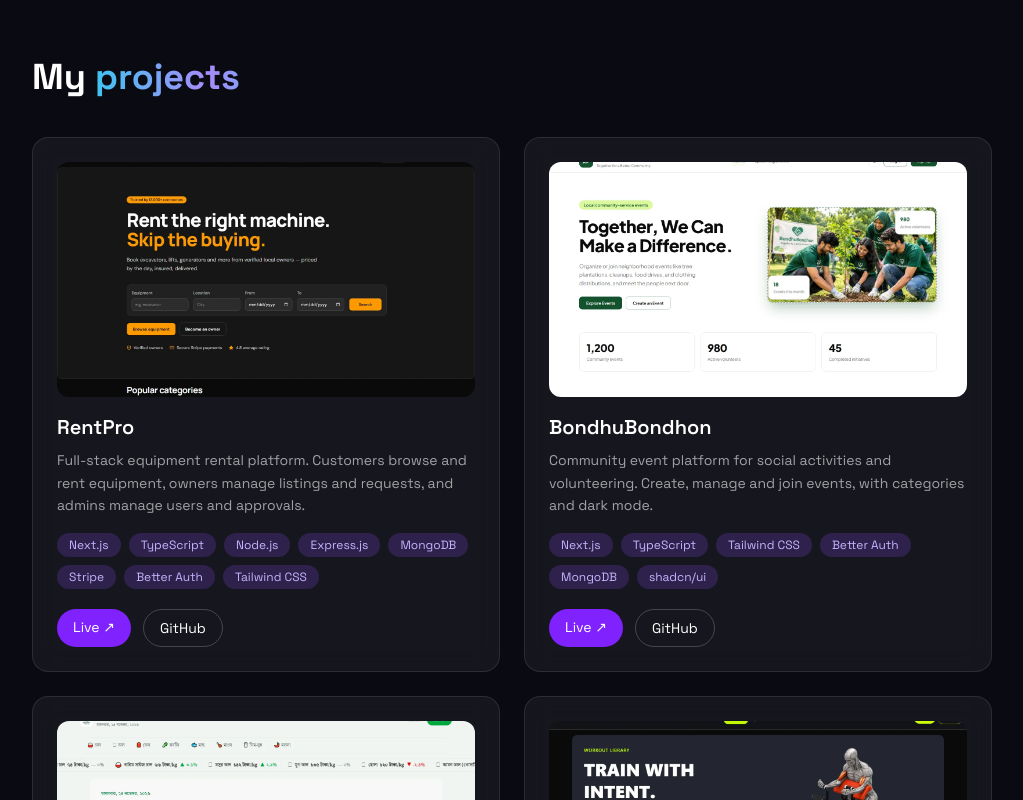
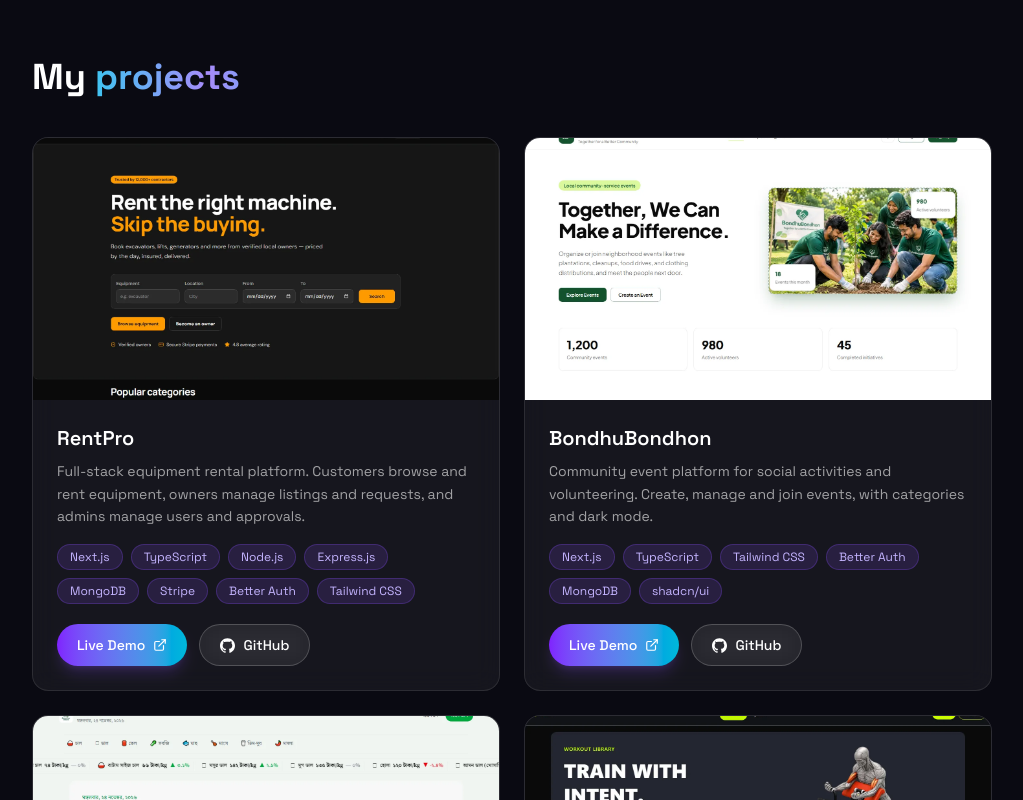
Before and after one commit to Tonoy-Mazumder/portfolio, a Next.js app: page / in a window 1280 px wide. Shown: the part 1720-2520 px from the top of the page, without its empty margins (128-1151 px from the left). Built offline with nearby package versions, Linux system fonts and the light colour scheme.

Commit message:
improve projects section design

```diff
--- a/app/components/Sections.tsx
+++ b/app/components/Sections.tsx
@@ -1,8 +1,8 @@
 "use client";
 import Image from "next/image";
 import { motion } from "framer-motion";
-import { FiMonitor, FiServer, FiLayers, FiLayout, FiPackage, FiLock } from "react-icons/fi";
-import { SiReact, SiNextdotjs, SiTypescript, SiTailwindcss, SiNodedotjs, SiExpress, SiMongodb, SiStripe, SiGit, SiVercel } from "react-icons/si";
+import { FiMonitor, FiServer, FiLayers, FiLayout, FiPackage, FiLock, FiExternalLink } from "react-icons/fi";
+import { SiReact, SiNextdotjs, SiTypescript, SiTailwindcss, SiNodedotjs, SiExpress, SiMongodb, SiStripe, SiGit, SiVercel, SiGithub } from "react-icons/si";
 import Reveal from "./Reveal";
 
 // scroll-mt keeps each heading clear of the fixed navbar when you click a nav link
@@ -134,34 +134,54 @@ export function Projects() {
       <div className="grid gap-5 md:grid-cols-2 md:gap-6">
         {projects.map((p, i) => (
           <Reveal key={p.name} delay={(i % 2) * 0.15}>
-            <motion.div
-              whileHover={{ y: -8, scale: 1.02 }}
-              className="flex h-full flex-col rounded-2xl border border-white/10 bg-white/5 p-5 backdrop-blur-md transition-colors hover:border-violet-500/60 sm:p-6"
+            <motion.article
+              whileHover={{ y: -6 }}
+              transition={{ type: "spring", stiffness: 280, damping: 24 }}
+              className="group flex h-full flex-col overflow-hidden rounded-2xl border border-white/10 bg-white/5 backdrop-blur-md transition-colors hover:border-violet-500/60"
             >
+              <div className="relative overflow-hidden">
                 <Image
                   src={p.image}
                   alt={`Screenshot of the ${p.name} project homepage`}
                   width={1440}
                   height={900}
                   sizes="(max-width: 768px) 100vw, 50vw"
-                className="mb-4 aspect-video w-full rounded-xl object-cover"
+                  className="aspect-video w-full object-cover transition-transform duration-500 ease-out group-hover:scale-105"
                 />
+                <div className="pointer-events-none absolute inset-0 bg-linear-to-t from-black/50 via-black/0 to-black/0 opacity-0 transition-opacity duration-300 group-hover:opacity-100" />
+              </div>
+              <div className="flex flex-1 flex-col p-5 sm:p-6">
                 <h3 className="text-xl font-semibold">{p.name}</h3>
                 <p className="mt-2 flex-1 text-sm leading-relaxed text-white/60">{p.desc}</p>
                 <div className="mt-4 flex flex-wrap gap-2">
                   {p.tags.map((t) => (
-                  <span key={t} className="rounded-full bg-violet-500/20 px-3 py-1 text-xs text-violet-300">{t}</span>
+                    <span key={t} className="rounded-full border border-violet-500/25 bg-violet-500/15 px-3 py-1 text-xs text-violet-300">
+                      {t}
+                    </span>
                   ))}
                 </div>
-              <div className="mt-5 flex flex-wrap gap-3 text-sm">
-                <a href={p.live} target="_blank" rel="noreferrer" className="rounded-full bg-violet-600 px-4 py-2 transition hover:bg-violet-500">
-                  Live ↗
+                <div className="mt-5 flex flex-wrap gap-3">
+                  <a
+                    href={p.live}
+                    target="_blank"
+                    rel="noreferrer"
+                    className="inline-flex items-center gap-2 rounded-full bg-linear-to-r from-violet-600 to-cyan-500 px-5 py-2.5 text-sm font-medium text-white shadow-lg shadow-violet-500/20 transition hover:from-violet-500 hover:to-cyan-400 focus-visible:ring-2 focus-visible:ring-cyan-300/80 focus-visible:outline-none"
+                  >
+                    Live Demo
+                    <FiExternalLink size={14} aria-hidden="true" />
                   </a>
-                <a href={p.github} target="_blank" rel="noreferrer" className="rounded-full border border-white/20 px-4 py-2 transition hover:bg-white/10">
+                  <a
+                    href={p.github}
+                    target="_blank"
+                    rel="noreferrer"
+                    className="inline-flex items-center gap-2 rounded-full border border-white/20 bg-white/5 px-5 py-2.5 text-sm font-medium backdrop-blur-md transition hover:border-cyan-400/50 hover:bg-white/10 focus-visible:ring-2 focus-visible:ring-cyan-300/80 focus-visible:outline-none"
+                  >
+                    <SiGithub size={15} aria-hidden="true" />
                     GitHub
                   </a>
                 </div>
-            </motion.div>
+              </div>
+            </motion.article>
           </Reveal>
         ))}
       </div>
```
Lines whose indentation alone changed are shown as unchanged.
